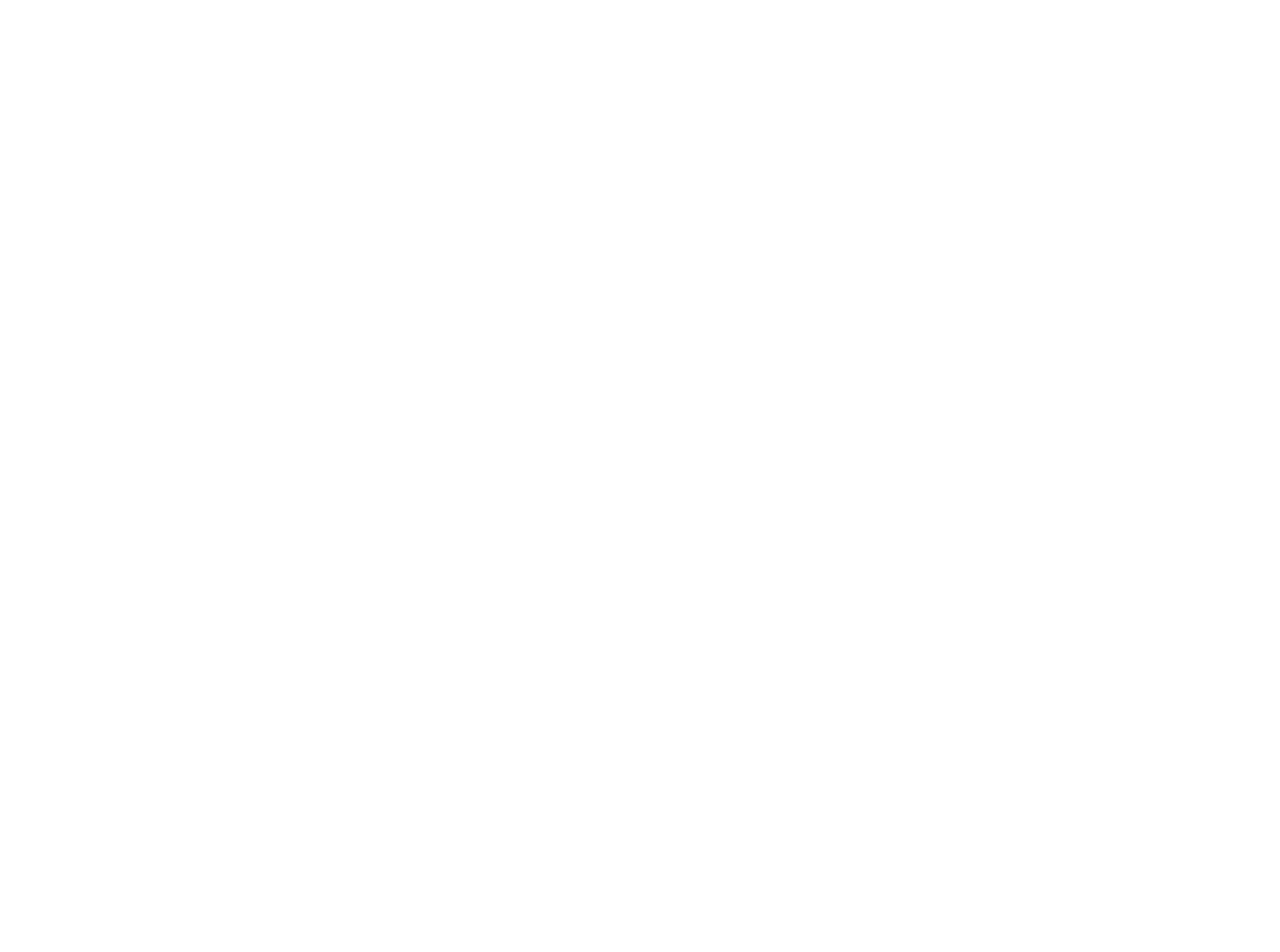
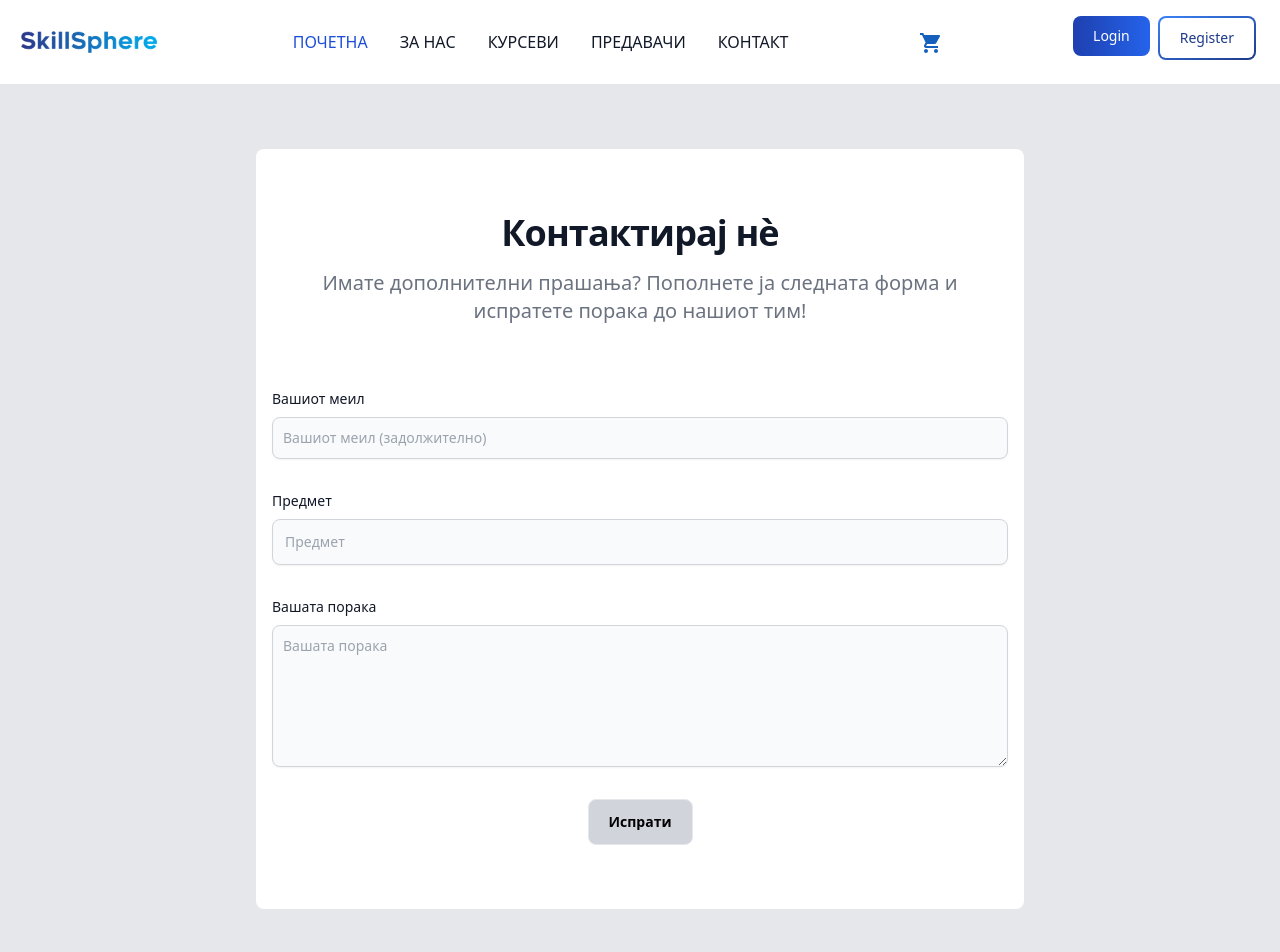
Before and after one commit to Team-27-CoursesApp/frontend, a React (Vite) app in the folder coursesApp/: page /contactus in a window 1280 px wide. Before the commit this address had no page. Shown: the top 952 px of the page. Before the commit the page ends 800 px from the top, so only its background shows below. Built offline with nearby package versions, Linux system fonts and the light colour scheme.

Commit message:
Refactoring Footer component

```diff
--- a/coursesApp/src/Components/App/App.jsx
+++ b/coursesApp/src/Components/App/App.jsx
@@ -8,6 +8,7 @@
 import CategoriesPage from "../../Pages/Categories/CategoriesPage";
 import CourseListPage from "../../Pages/CourseList/CourseListPage";
 import CheckoutPage from "../../Pages/Checkout/CheckoutPage";
+import ContactPage from "../../Pages/Contact/ContactPage";
 
 function App() {
   return (
@@ -22,6 +23,7 @@
         <Route path="/courses" element={<CategoriesPage />} />
         <Route path="/courses/:category" element={<CourseListPage />} />
         <Route path="/payment" element={<CheckoutPage />} />
+        <Route path="/contactus" element={<ContactPage />} />
       </Routes>
     </BrowserRouter>
   );
--- a/coursesApp/src/Components/Footer/Footer.jsx
+++ b/coursesApp/src/Components/Footer/Footer.jsx
@@ -19,7 +19,7 @@
                                     <a href="/aboutus" className="hover:underline">За нас</a>
                                 </li>
                                 <li>
-                                    <a href="/" className="hover:underline">Контакт</a>
+                                    <a href="/contactus" className="hover:underline">Контакт</a>
                                 </li>
                             </ul>
                         </div>
--- a/coursesApp/src/Pages/Contact/ContactPage.jsx
+++ b/coursesApp/src/Pages/Contact/ContactPage.jsx
@@ -1,13 +1,64 @@
 import React from "react";
+import Header from "../../Components/Header/Header"
+import Footer from "../../Components/Footer/Footer"
 
-const Contact = () => {
+const ContactPage = () => {
 
-    return(
-        <div className={"w-full"}>
-
-        </div>
+    return (
+        <>
+            <Header/>
+            <div
+                className={"min-w-screen min-h-screen bg-gray-200 flex justify-center px-5 pb-16 pt-16 dark:bg-gray-500"}>
+                <section className="bg-white dark:bg-gray-900 rounded-lg">
+                    <div className="py-8 lg:py-16 px-4 mx-auto max-w-screen-md">
+                        <h2 className="mb-4 text-4xl tracking-tight font-semibold text-center text-gray-900 dark:text-white">
+                            Контактирај нѐ
+                        </h2>
+                        <p className="mb-8 lg:mb-16 font-light text-center text-gray-500 dark:text-gray-400 sm:text-xl">
+                            Имате дополнителни прашања? Пополнете ја следната форма и испратете порака до нашиот тим!
+                        </p>
+                        <form action="post" className="space-y-8 rounded">
+                            <div>
+                                <label htmlFor="email"
+                                       className="block w-full mb-2 text-sm font-medium text-gray-900 dark:text-gray-300">
+                                    Вашиот меил
+                                </label>
+                                <input type="email" id="email"
+                                       className="shadow-sm bg-gray-50 border border-gray-300 text-gray-900 text-sm rounded-lg focus:ring-primary-500 focus:border-primary-500 block w-full p-2.5 dark:bg-gray-700 dark:border-gray-600 dark:placeholder-gray-400 dark:text-white dark:focus:ring-primary-500 dark:focus:border-primary-500 dark:shadow-sm-light"
+                                       placeholder="Вашиот меил (задолжително)" required>
+                                </input>
+                            </div>
+                            <div>
+                                <label htmlFor="subject"
+                                       className="block mb-2 text-sm font-medium text-gray-900 dark:text-white">Предмет</label>
+                                <input type="text" id="subject"
+                                       className="block p-3 w-full text-sm text-gray-900 bg-gray-50 rounded-lg border border-gray-300 shadow-sm focus:ring-primary-500 focus:border-primary-500 dark:bg-gray-700 dark:border-gray-600 dark:placeholder-gray-400 dark:text-white dark:focus:ring-primary-500 dark:focus:border-primary-500 dark:shadow-sm-light"
+                                       placeholder="Предмет ">
+                                </input>
+                            </div>
+                            <div className="sm:col-span-2">
+                                <label htmlFor="message"
+                                       className="block mb-2 text-sm font-medium text-gray-900 dark:text-white">
+                                    Вашата порака
+                                </label>
+                                <textarea id="message" rows="6"
+                                          className="block p-2.5 w-full text-sm text-gray-900 bg-gray-50 rounded-lg shadow-sm border border-gray-300 focus:ring-primary-500 focus:border-primary-500 dark:bg-gray-700 dark:border-gray-600 dark:placeholder-gray-400 dark:text-white dark:focus:ring-primary-500 dark:focus:border-primary-500"
+                                          placeholder="Вашата порака" required>
+                                </textarea>
+                            </div>
+                            <div className={"flex justify-center"}>
+                                <button type="submit"
+                                        className="py-3 px-5 text-sm font-bold text-sm border bg-gray-300 hover:bg-gray-400 text-center text-black rounded-lg bg-primary-700 sm:w-fit hover:bg-primary-800 focus:ring-4 focus:outline-none focus:ring-primary-300 dark:bg-primary-600 dark:hover:bg-primary-700 dark:focus:ring-primary-800 dark:text-gray-200 dark:bg-gray-700 dark:hover:bg-gray-900">
+                                    Испрати
+                                </button>
+                            </div>
+                        </form>
+                    </div>
+                </section>
+            </div>
+            <Footer/>
+        </>
     )
 }
 
-
-export default Contact;
+export default ContactPage;
```
